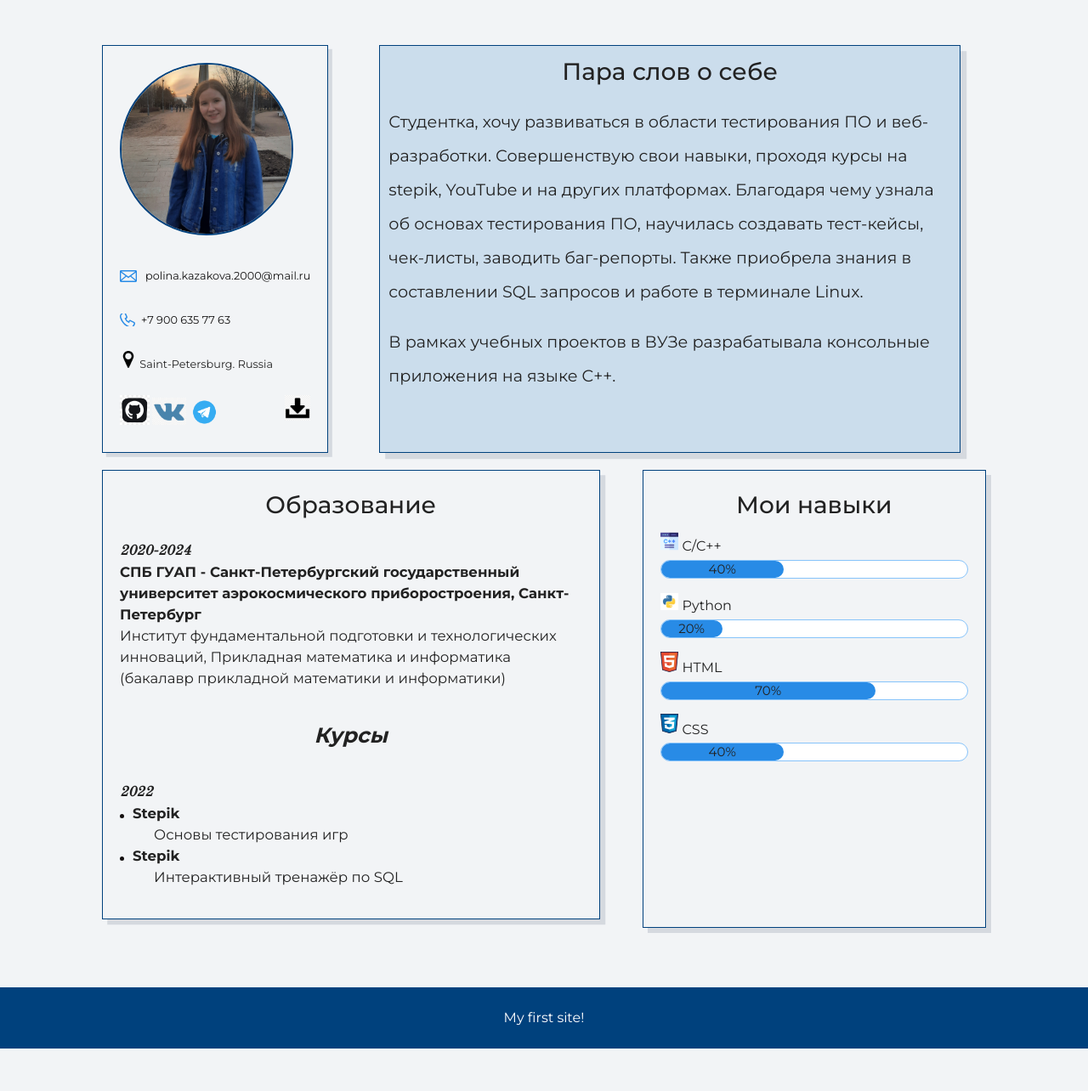
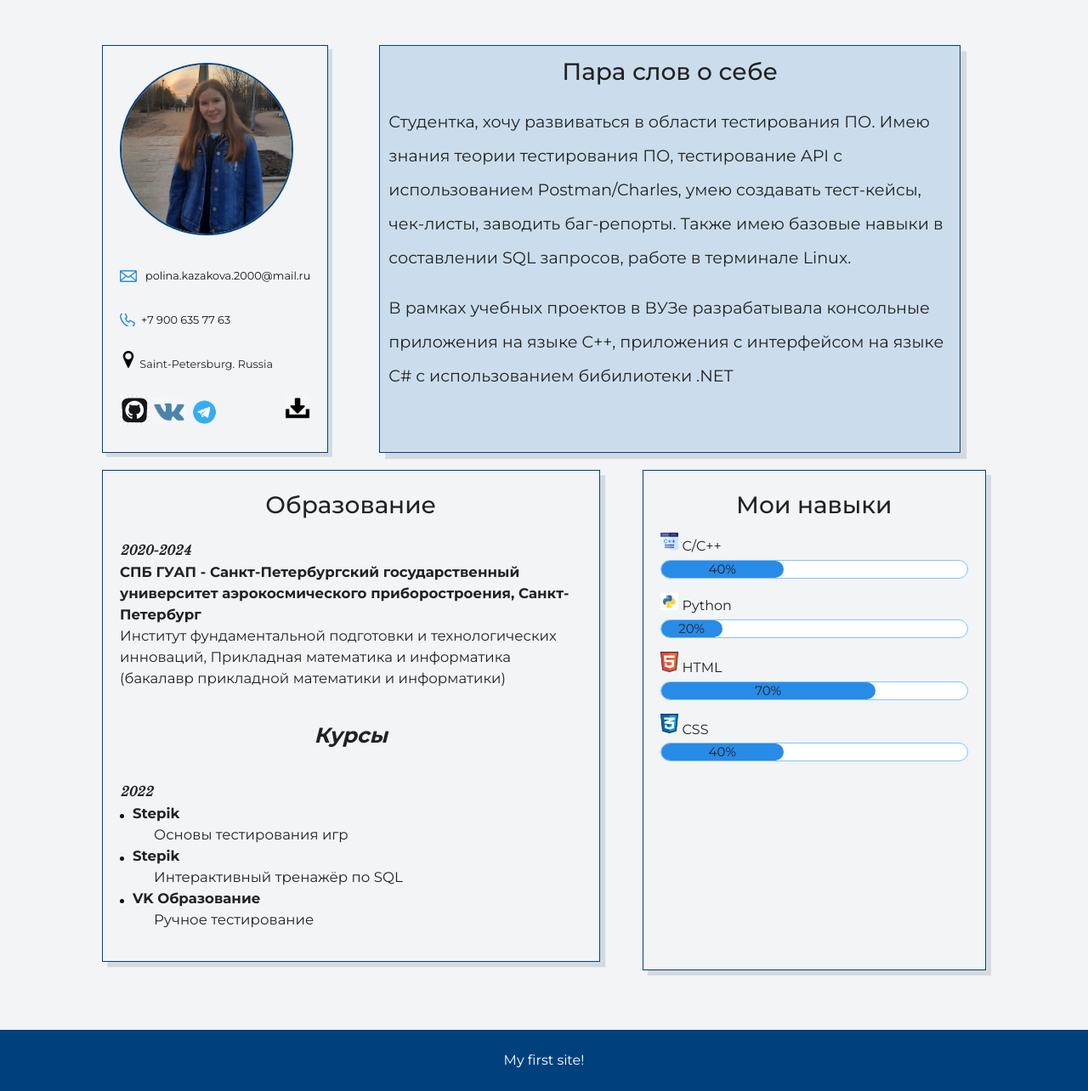
Before and after one commit to KazakovaPolya/my_resume, a plain HTML site: page index.html in a window 1280 px wide. Shown: the part 557-1841 px from the top of the page at 85% size. Before the commit the page ends 1791 px from the top, so only its background shows below. Drawn offline with nearby package versions, Linux system fonts and the light colour scheme.

Commit message:
upload information about me

```diff
--- a/index.html
+++ b/index.html
@@ -32,17 +32,15 @@
          <p class="city"> <img src="img/120px-Simpleicons_Places_placeholder-tool.png" alt="place" width="20">
            Saint-Petersburg. Russia</p>
           <p><a class="git" href="https://github.com/KazakovaPolya"><img src="img/kisspng-github-microsoft-corporation-version-control-repos-bn1975-5b62b038ab1c63.1481469915331942967009.jpg" alt="" width="35"></a>
-          <a href="https://vk.com/polya___21"><img src="img/kisspng-social-media-vkontakte-computer-icons-social-netwo-github-5ad22c22adf761.2562281015237232987126.jpg" alt="" width="40"></a>
-          <a href="https://t.me/polya_666"><img src="img/1650545409_81172_original.png" alt="" width="35"></a>
-          <a class="download" href="files/Казакова Полина (2).pdf" download><img src="img/png-transparent-computer-software-computer-servers-connect-miscellaneous-computer-network-web-server-thumbnail.png" alt="" width="30"></a></p>
+          <a href="https://vk.com/polina.k_2000"><img src="img/kisspng-social-media-vkontakte-computer-icons-social-netwo-github-5ad22c22adf761.2562281015237232987126.jpg" alt="" width="40"></a>
+          <a href="https://t.me/poliandr2000"><img src="img/1650545409_81172_original.png" alt="" width="35"></a>
+          <a class="download" href="files/Казакова Полина.pdf" download><img src="img/png-transparent-computer-software-computer-servers-connect-miscellaneous-computer-network-web-server-thumbnail.png" alt="" width="30"></a></p>
         </div>
         <div id="about">
         <h3 >Пара слов о себе</h3>
-        <p>Студентка, хочу развиваться в области тестирования ПО и веб-разработки. Совершенствую свои навыки, проходя курсы на stepik,
-            YouTube и на других платформах. Благодаря чему узнала об основах тестирования ПО, научилась
-            создавать тест-кейсы, чек-листы, заводить баг-репорты. Также приобрела знания в составлении SQL
-            запросов и работе в терминале Linux.</p>
-        <p> В рамках учебных проектов в ВУЗе разрабатывала консольные приложения на языке C++.</p>
+        <p>Студентка, хочу развиваться в области тестирования ПО. Имею знания теории тестирования ПО, тестирование API с использованием Postman/Charles, умею создавать тест-кейсы, чек-листы, заводить баг-репорты. Также имею базовые навыки в составлении SQL запросов, работе в терминале Linux.
+         </p>
+        <p> В рамках учебных проектов в ВУЗе разрабатывала консольные приложения на языке C++, приложения с интерфейсом на языке C# с использованием бибилиотеки .NET</p>
         </div>
 
       </div>
@@ -63,6 +61,8 @@
               <!--h4>2022</h4-->
               <dt>Stepik</dt>
               <dd>Интерактивный тренажёр по SQL</dd>
+              <dt>VK Образование</dt>
+              <dd>Ручное тестирование</dd>
             </dl>
           </div>
         </div>
```
Also changed, not shown: 1 other file.
